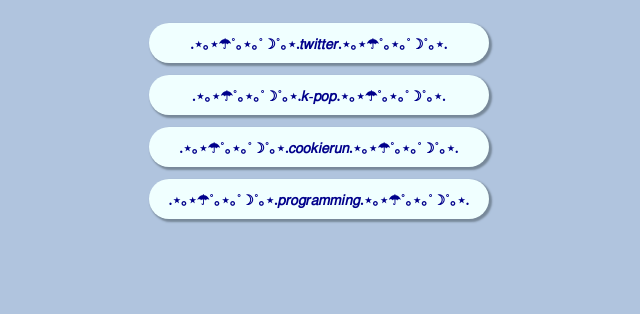
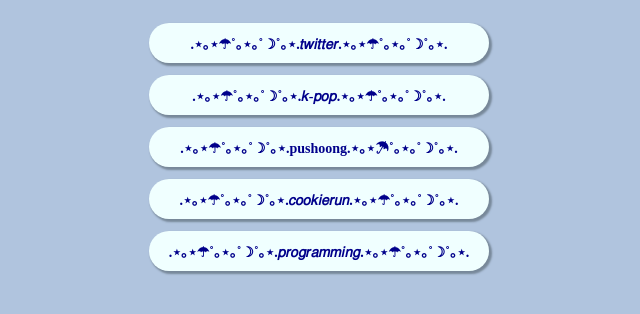
Before and after one commit to onddang/eundding, a plain HTML site: page index.html in a window 1280 px wide. Shown: the part 252-566 px from the top of the page, without its empty margins (409-1049 px from the left). Drawn offline with Linux system fonts and the light colour scheme.

Commit message:
Update index.html

```diff
--- a/index.html
+++ b/index.html
@@ -67,6 +67,7 @@
   <ul>
     <li><a target="_blank" href="https://twitter.com/k_eundding">.⋆｡⋆☂˚｡⋆｡˚☽˚｡⋆.𝑡𝑤𝑖𝑡𝑡𝑒𝑟.⋆｡⋆☂˚｡⋆｡˚☽˚｡⋆.</a></li>
     <li><a target="_blank" href="">.⋆｡⋆☂˚｡⋆｡˚☽˚｡⋆.𝑘-𝑝𝑜𝑝.⋆｡⋆☂˚｡⋆｡˚☽˚｡⋆.</a></li>
+    <li><a target="_blank" href="https://pushoong.com/ask/9128536673">.⋆｡⋆☂˚｡⋆｡˚☽˚｡⋆.pushoong.⋆｡⋆☂˚｡⋆｡˚☽˚｡⋆.</a></li>
     <li><a target="_blank" href="https://game.devsisters.com/ko/cookierun">.⋆｡⋆☂˚｡⋆｡˚☽˚｡⋆.𝑐𝑜𝑜𝑘𝑖𝑒𝑟𝑢𝑛.⋆｡⋆☂˚｡⋆｡˚☽˚｡⋆.</a></li>
     <li><a target="_blank" href="https://drive.google.com/drive/folders/1QtOrpCX07ErIa3lkbaeJ9hF_r2a_u-1b?usp=sharing">.⋆｡⋆☂˚｡⋆｡˚☽˚｡⋆.𝑝𝑟𝑜𝑔𝑟𝑎𝑚𝑚𝑖𝑛𝑔.⋆｡⋆☂˚｡⋆｡˚☽˚｡⋆.</a></li>
   </ul>
```
